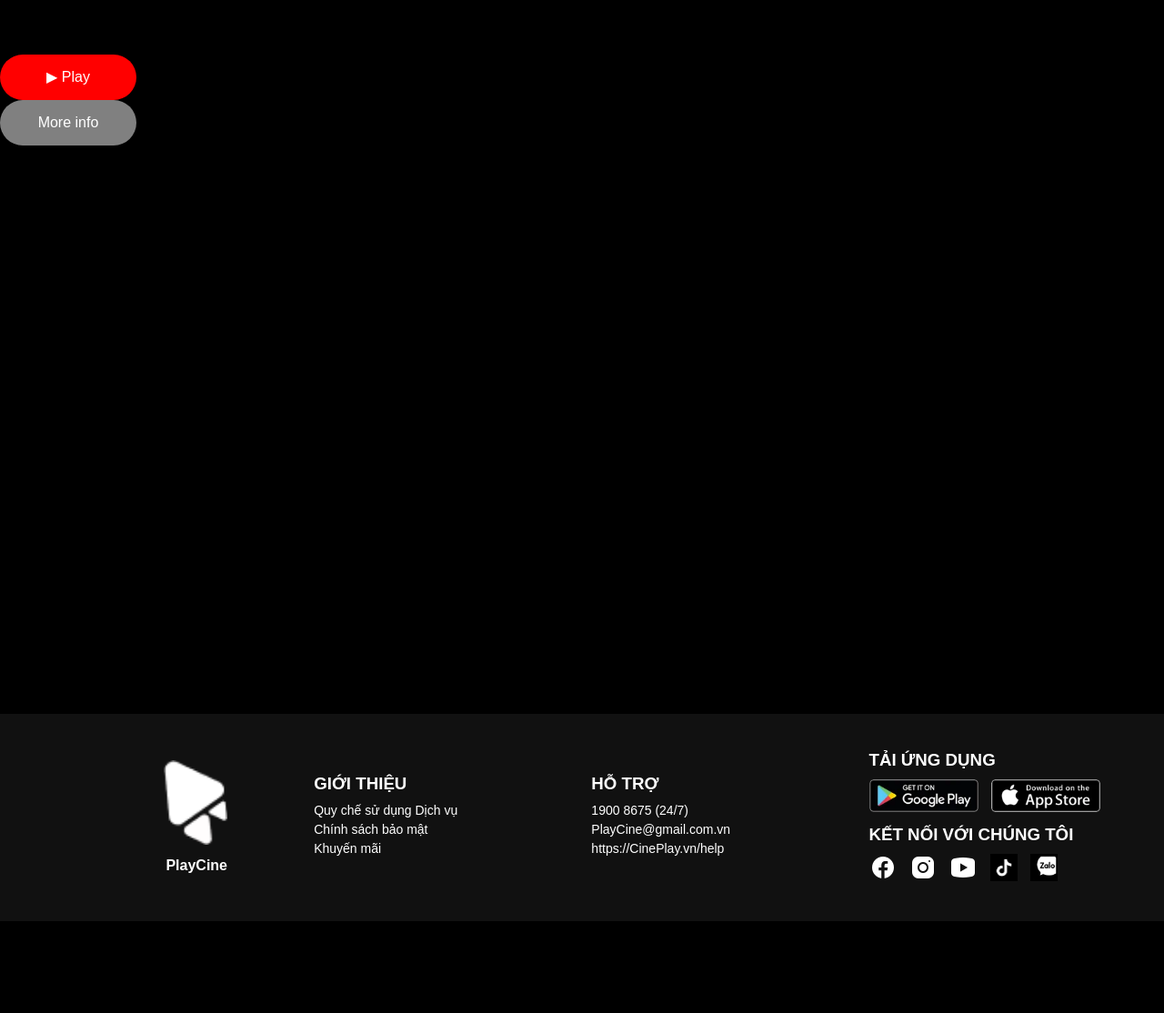
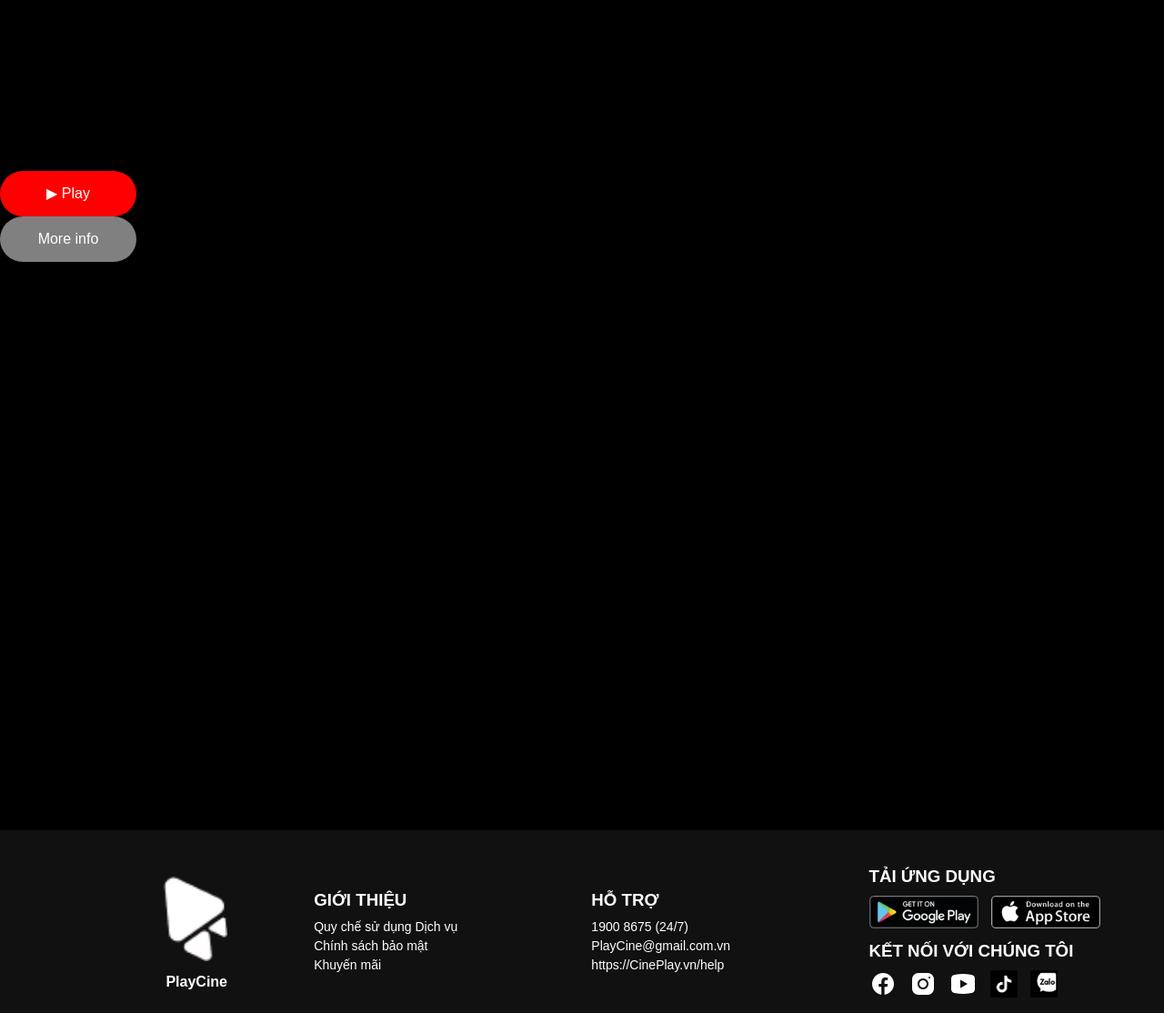
Before and after one commit to hoangg2511/MovieWeb, a plain HTML site: page Web-Movie-main/Movie-details.html in a window 1280 px wide. Shown: the part 239-1353 px from the top of the page at 91% size. Before the commit the page ends 1252 px from the top, so only its background shows below. Drawn offline with Linux system fonts and the light colour scheme.

Commit message:
Webfull1

```diff
--- a/Web-Movie-main/details-series.css
+++ b/Web-Movie-main/details-series.css
@@ -43,7 +43,7 @@ body {
 
 /* Nội dung phim */
 .movie-content {
-
+  margin-top: 20%;
     font-size: 30px;
     width: 100%;
     padding: 50px;
@@ -142,7 +142,7 @@ body {
   }
 }
 footer {
-  margin-top: 30%;
+  margin-top: 40%;
   background-color: #111;
   color: white;
   padding: 30px 50px;
```
